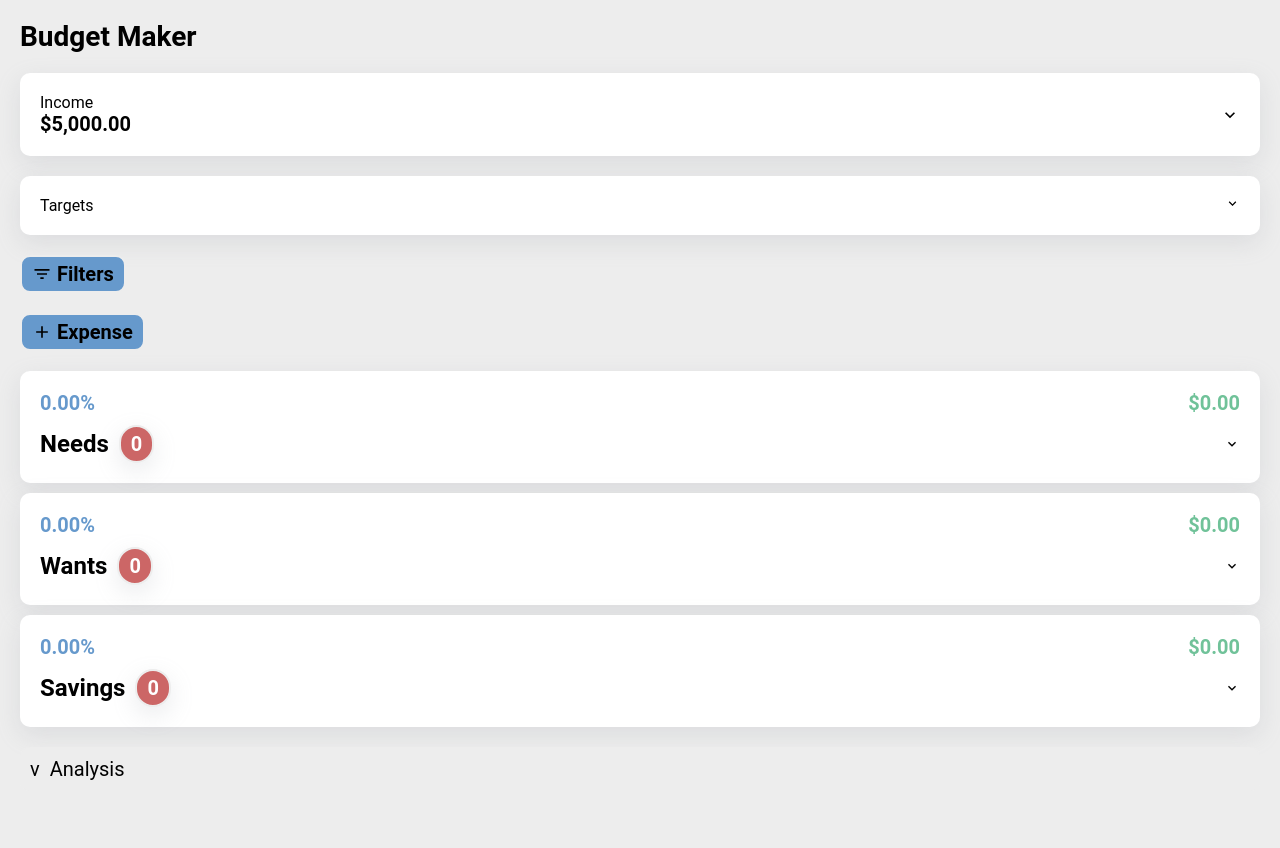
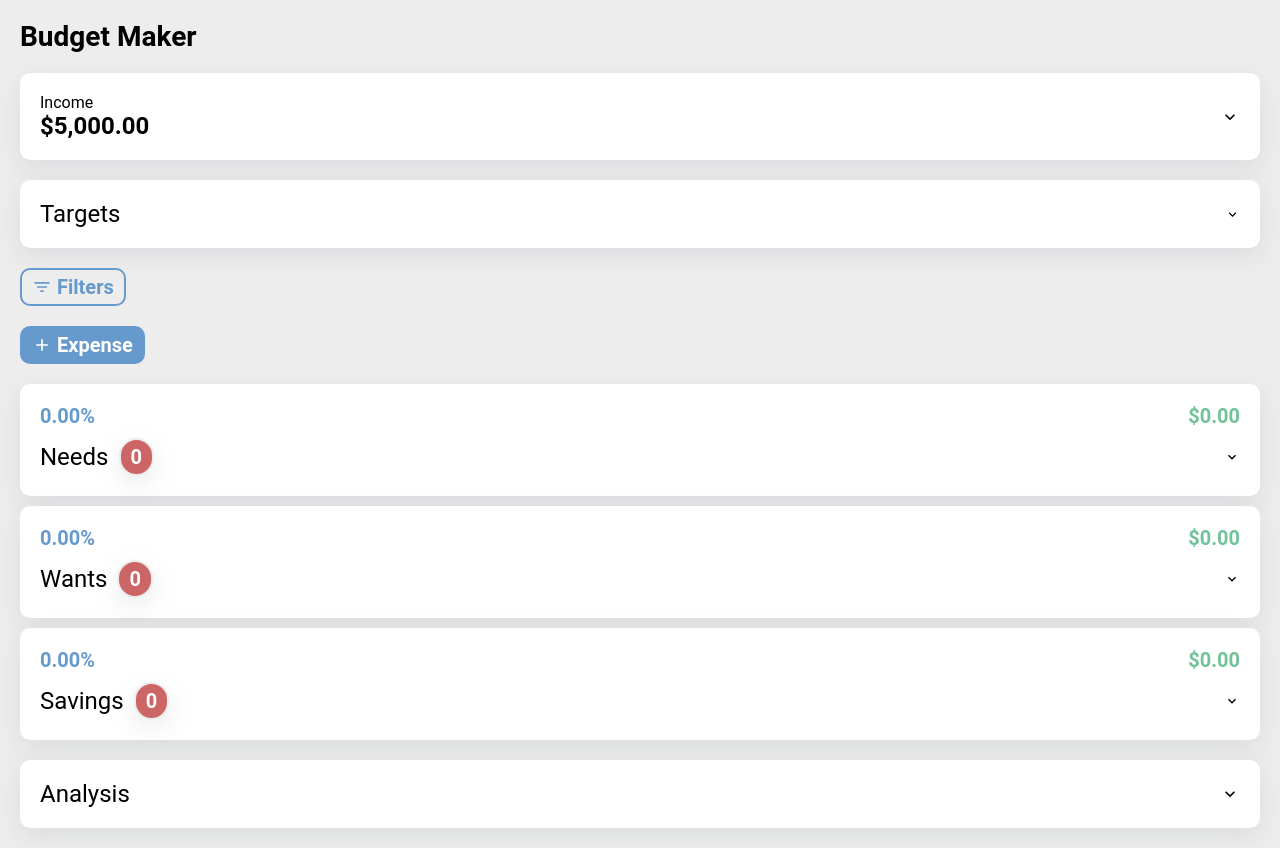
Before and after one commit to alexismarroquin7/budget_maker, a Next.js app: page / in a window 1280 px wide. Before the commit the page ends 811 px from the top, so only its background shows below. Built offline with nearby package versions, Linux system fonts and the light colour scheme.

Commit message:
adds fonts

```diff
--- a/app/globals.css
+++ b/app/globals.css
@@ -75,6 +75,7 @@ input {
   background-color: var(--background-color-secondary);
   border: 0;
   border-bottom: .2rem solid var(--background-color-secondary);
+  border-radius: var(--border-radius-primary);
 }
 
 
@@ -105,14 +106,25 @@ span {
 }
 
 .button,
-.button--primary {
-  color: var(--color-primary);
+.button--text {
   font-size: 2rem;
   font-weight: bold;
   padding: .5rem 1rem;
   border-radius: var(--border-radius-primary);
+  background-color: transparent;
+  color: var(--blue);
+  border: .2rem solid var(--background-color-secondary);
+  border-color: transparent;
+}
+.button--contained {
+  border-color: var(--blue);
   background-color: var(--blue);
-  border: .2rem solid var(--background-color-secondary);
+  color: var(--white);
+}
+.button--outlined {
+  border-color: var(--blue);
+  color: var(--blue);
+  background-color: transparent;
 }
 
 .card {
--- a/components/BudgetMaker/Analysis/index.js
+++ b/components/BudgetMaker/Analysis/index.js
@@ -1,49 +1,99 @@
+import { KeyboardArrowDown } from "@mui/icons-material";
 import styles from "./index.module.css";
+import { useState } from "react";
 
 export const Analysis = ({income, expenses, targets}) => {
-  const toggleOpen = (e) => {
-    const parent = e.currentTarget.parentElement
+  // const toggleOpen = (e) => {
+  //   const parent = e.currentTarget.parentElement
 
-    const carrot = parent.querySelector(`.${styles.carrot}`);
-    carrot.classList.toggle(styles.carrot_open);
+  //   const carrot = parent.querySelector(`.${styles.carrot}`);
+  //   carrot.classList.toggle(styles.carrot_open);
 
-    const target_section_button = parent.querySelector(`.${styles.section_button}`);
-    target_section_button.classList.toggle(styles.section_button_open);
+  //   const target_section_button = parent.querySelector(`.${styles.section_button}`);
+  //   target_section_button.classList.toggle(styles.section_button_open);
 
-    const details = parent.querySelector(`.${styles.details}`);
-    details.classList.toggle(styles.details_hidden)
-  }
+  //   const details = parent.querySelector(`.${styles.details}`);
+  //   details.classList.toggle(styles.details_hidden)
+  // }
+
+  const [open, setOpen] = useState(false);
+  const toggleOpen = () => setOpen(!open);
 
   return (
   <div
-    className={styles.section}
+    className={"card"}
   >
+    <div
+      className={styles.summary}
+    >
+      <h2
+        className={`${styles.summary_title} ${open ? styles.summary_title_open : ""}`}
+      >
+        Analysis
+      </h2>
 
       <button
         onClick={toggleOpen}
-      className={styles.section_button}
+        className={styles.summary_button}
       >
-      <span
-        className={styles.carrot}
-      >v</span>
-      Analysis
+        <KeyboardArrowDown
+          className={`${styles.carrot} ${open ? styles.carrot_open : ""}`}
+          fontSize="inherit"
+        />
       </button>
+
+    </div>
 
     {/* HIDDEN BY DEFAULT */}
     <div
-      className={`${styles.details} ${styles.details_hidden}`}
+      className={`${styles.details} ${open ? "" : styles.details_hidden}`}
     >
       <div
         className={`${styles.card}`}
       >
-        <h4>Total Expenses</h4>
-        <p>Count: {expenses.length}</p>
-        <p>Amount: {expenses.reduce((acc,curr) => {
+        <h3
+          className={`${styles.card_title}`}
+        >Total Expenses</h3>
+
+        <div
+          className={styles.card_tile}
+        >
+          <p
+            className={styles.card_tile_title}
+          >Count</p>
+          <p
+            className={styles.number}
+          >{expenses.length}</p>
+        </div>
+
+        <div
+          className={styles.card_tile}
+        >
+          <p
+            className={styles.card_tile_title}
+          >Amount</p>
+          <p
+            className={styles.number}
+          >${expenses.reduce((acc,curr) => {
             return acc + curr.amount;
-        }, 0)}</p>
-        <p>Percent: {(((expenses.reduce((acc,curr) => {
+            }, 0)}
+          </p>
+        </div>
+
+        <div
+          className={styles.card_tile}
+        >
+          <p
+            className={styles.card_tile_title}
+          >Percent</p>
+          <p
+            className={styles.number}
+          >{(((expenses.reduce((acc,curr) => {
             return acc + curr.amount;
-        }, 0)) / income) * 100).toFixed(2)}{'%'}</p>
+            }, 0)) / income) * 100).toFixed(2)}{'%'}
+          </p>
+
+        </div>
 
         <div
           className={styles.income_bar}
--- a/components/BudgetMaker/Analysis/index.module.css
+++ b/components/BudgetMaker/Analysis/index.module.css
@@ -1,13 +1,21 @@
-.section {
+.summary {
+  width: 100%;
   display: flex;
-  flex-flow: column wrap;
-  padding: 1rem;
-  background-color: var(--background-color-secondary);
-  border-radius: var(--border-radius-primary);
-  gap: 2rem;
+  flex-flow: row wrap;
+  justify-content: space-between;
+  align-items: center;
 }
 
-.section_button {
+.summary_title {
+  font-weight: normal;
+  transition: all .2s;
+}
+
+.summary_title_open {
+  font-weight: bold;
+}
+
+.summary_button {
   display: flex;
   flex-flow: row wrap;
   justify-content: flex-start;
@@ -31,13 +39,45 @@
 }
 
 .details {
+  width: 100%;
   display: flex;
   flex-flow: column wrap;
-  background-color: var(--background-color-terciary);
-  padding: 2rem;
-  border-radius: var(--border-radius-primary);
+  gap: 1rem;
 }
 
 .details_hidden {
   display: none;
 }
+
+.card {
+  display: flex;
+  flex-flow: column wrap;
+  align-items: center;
+  gap: 1rem;
+  padding: 2rem 0;
+}
+
+.card_title {
+  width: 100%;
+  text-align: left;
+}
+
+.card_tile {
+  width: 100%;
+  display: flex;
+  flex-flow: column wrap;
+  align-items: center;
+  background-color: var(--background-color-secondary);
+  padding: 1rem;
+  border-radius: var(--border-radius-primary);
+}
+
+.card_tile_title {
+  width: 100%;
+  text-align: left;
+}
+
+.number {
+  font-size: 2rem;
+  font-weight: bold;
+}
--- a/components/BudgetMaker/CreateExpenseMenu/index.js
+++ b/components/BudgetMaker/CreateExpenseMenu/index.js
@@ -37,7 +37,7 @@ export const CreateExpenseMenu = ({createExpenses}) => {
       className={styles.container}
     >
       <button
-        className={`button--primary ${styles.menu_button}`}
+        className={`button button--contained ${styles.menu_button}`}
         onClick={toggleOpen}
       >
         <AddIcon fontSize="inherit"/>
@@ -88,7 +88,7 @@ export const CreateExpenseMenu = ({createExpenses}) => {
               <span
                 className={styles.option_button_count}
               >
-                {count.needs}
+                {count.needs === 0 ? count.needs : `+ ${count.needs}`}
               </span>
             </button>
             <button
@@ -100,7 +100,7 @@ export const CreateExpenseMenu = ({createExpenses}) => {
               <span
                 className={styles.option_button_count}
               >
-                {count.wants}
+                {count.wants === 0 ? count.wants : `+ ${count.wants}`}
               </span>
             </button>
             <button
@@ -112,7 +112,7 @@ export const CreateExpenseMenu = ({createExpenses}) => {
               <span
                 className={styles.option_button_count}
               >
-                {count.savings}
+                {count.savings === 0 ? count.savings : `+ ${count.savings}`}
               </span>
             </button>
           </div>
--- a/components/BudgetMaker/ExpenseCard/index.module.css
+++ b/components/BudgetMaker/ExpenseCard/index.module.css
@@ -81,7 +81,6 @@
   gap: 2rem;
   background-color: var(--background-color-secondary);
   border-radius: var(--border-radius-primary);
-  padding: 1rem;
   box-shadow: var(--box-shadow-primary);
 }
 
--- a/components/BudgetMaker/FiltersMenu/index.js
+++ b/components/BudgetMaker/FiltersMenu/index.js
@@ -22,7 +22,7 @@ export const FiltersMenu = () => {
   return (
     <div>
       <button
-        className={`button ${styles.filters_button}`}
+        className={`button button--outlined ${styles.filters_button}`}
         onClick={handleClick}
       >
         <FilterListIcon fontSize="inherit"/>
@@ -95,6 +95,14 @@ export const FiltersMenu = () => {
 
           </label>
 
+          <div>
+            <button
+              className="button button--contained"
+            >Apply</button>
+            <button
+              className="button button--outlined"
+            >Cancel</button>
+          </div>
         </div>
 
       </div>
--- a/components/BudgetMaker/Income/index.js
+++ b/components/BudgetMaker/Income/index.js
@@ -38,11 +38,13 @@ export const Income = ({ setIncome, income }) => {
       <div
         className={styles.card_top_left}
       >
-        <p>
+        <p
+          className={`${styles.card_label} ${open ? styles.card_label_open : ""}`}
+        >
           Income
         </p>
         <p
-          className={styles.card_bottom_text}
+          className={`${styles.card_amount} ${open ? styles.card_amount_open : ""}`}
         >${formatCurrency(income)}</p>
       </div>
 
@@ -73,12 +75,15 @@ export const Income = ({ setIncome, income }) => {
           step="0.1"
         />
 
+        <div
+          className={styles.form_actions}
+        >
           <button
-          className={styles.form_button}
+            className={`button button--contained ${styles.form_button}`}
             type="submit"
             >Apply</button>
           <button
-          className={`${styles.form_button} ${styles.secondary}`}
+            className={`button button--outlined ${styles.form_button}`}
             type="button"
             onClick={(e) => {
               toggleOpen();
@@ -87,6 +92,7 @@ export const Income = ({ setIncome, income }) => {
               })
             }}
           >Cancel</button>
+        </div>
 
       </form>
     )}
--- a/components/BudgetMaker/Income/index.module.css
+++ b/components/BudgetMaker/Income/index.module.css
@@ -12,6 +12,25 @@
   display: flex;
   flex-flow: column wrap;
   align-items: flex-start;
+}
+
+.card_label,
+.card_amount {
+  transition: all .2s;
+}
+
+.card_label_open {
+  font-weight: bold;
+  font-size: 2rem;
+}
+
+.card_amount {
+  font-weight: bold;
+  font-size: 2.4rem;
+}
+
+.card_amount_open {
+  display: none;
 }
 
 .card_button {
@@ -50,7 +69,8 @@
   display: flex;
   flex-flow: column wrap;
   align-items: center;
-  gap: 1rem;
+  gap: 2rem;
+  padding: 1rem 0;
 }
 
 .label {
@@ -69,19 +89,17 @@
   border: 0;
   border-bottom: .2rem solid #eee;
   padding: 1rem;
+
+}
+
+.form_actions {
+  width: 100%;
+  display: flex;
+  flex-flow: column wrap;
+  align-items: center;
+  gap: 1rem;
 }
 
 .form_button {
   width: 100%;
-  font-size: 2rem;
-  padding: 1rem 2rem;
-  background-color: var(--background-color-primary);
-  border: .2rem solid var(--background-color-primary);
-  border-radius: var(--border-radius-primary);
-  font-weight: bold;
 }
-
-.form_button.secondary {
-  background-color: transparent;
-  color: var(--background-color-primary)
-}
--- a/components/BudgetMaker/Targets/index.js
+++ b/components/BudgetMaker/Targets/index.js
@@ -8,6 +8,7 @@ import {
 } from "@mui/icons-material";
 
 import styles from "./index.module.css";
+import { formatCurrency } from "@/utils";
 
 export const Targets = ({ income, targets, updateTargets }) => {
 
@@ -49,9 +50,11 @@ export const Targets = ({ income, targets, updateTargets }) => {
     <div
       className={styles.summary}
     >
-      <p>
+      <h2
+        className={`${styles.summary_title} ${open ? styles.summary_title_open : ""}`}
+      >
         Targets
-      </p>
+      </h2>
 
       <button
         onClick={toggleOpen}
@@ -97,6 +100,7 @@ export const Targets = ({ income, targets, updateTargets }) => {
           )}
       </div>
 
+
       <div
         className={styles.target_row}
       >
@@ -107,13 +111,19 @@ export const Targets = ({ income, targets, updateTargets }) => {
         <div
           className={styles.target_row_bottom}
         >
-          <p>${income * (formValues.needs_percent/100)}</p>
           <label
             className={styles.target_row_percent_label}
           >
             {formValues.needs_percent}%
+          </label>
+          <p
+            className={styles.target_row_amount_label}
+          >${formatCurrency(income * (formValues.needs_percent/100))}</p>
+        </div>
+
         <input
           type="range"
+          className={styles.range}
           name="needs_percent"
           value={formValues.needs_percent}
           onChange={handleChange}
@@ -122,8 +132,6 @@ export const Targets = ({ income, targets, updateTargets }) => {
           max={100}
           disabled={!editing}
         />
-          </label>
-        </div>
       </div>
 
       <div
@@ -132,16 +140,23 @@ export const Targets = ({ income, targets, updateTargets }) => {
         <h3
           className={styles.target_row_title}
         >Wants</h3>
+
         <div
           className={styles.target_row_bottom}
         >
-          <p>${income * (formValues.wants_percent/100)}</p>
           <label
             className={styles.target_row_percent_label}
           >
             {formValues.wants_percent}%
+          </label>
+          <p
+            className={styles.target_row_amount_label}
+          >${formatCurrency(income * (formValues.wants_percent/100))}</p>
+        </div>
+
         <input
           type="range"
+          className={styles.range}
           name="wants_percent"
           value={formValues.wants_percent}
           onChange={handleChange}
@@ -150,9 +165,6 @@ export const Targets = ({ income, targets, updateTargets }) => {
           max={100}
           disabled={!editing}
         />
-          </label>
-        </div>
-
       </div>
 
       <div
@@ -165,13 +177,19 @@ export const Targets = ({ income, targets, updateTargets }) => {
         <div
           className={styles.target_row_bottom}
         >
-          <p>${income * (formValues.savings_percent/100)}</p>
           <label
             className={styles.target_row_percent_label}
           >
             {formValues.savings_percent}%
+          </label>
+          <p
+            className={styles.target_row_amount_label}
+          >${formatCurrency(income * (formValues.savings_percent/100))}</p>
+        </div>
+
         <input
           type="range"
+          className={styles.range}
           name="savings_percent"
           value={formValues.savings_percent}
           onChange={handleChange}
@@ -180,9 +198,6 @@ export const Targets = ({ income, targets, updateTargets }) => {
           max={100}
           disabled={!editing}
         />
-          </label>
-        </div>
-
       </div>
 
     </form>
--- a/components/BudgetMaker/Targets/index.module.css
+++ b/components/BudgetMaker/Targets/index.module.css
@@ -3,6 +3,16 @@
   display: flex;
   flex-flow: row wrap;
   justify-content: space-between;
+  align-items: center;
+}
+
+.summary_title {
+  font-weight: normal;
+  transition: all .2s;
+}
+
+.summary_title_open {
+  font-weight: bold;
 }
 
 .button {
@@ -29,10 +39,10 @@
 }
 
 .details {
+  width: 100%;
   display: flex;
   flex-flow: column wrap;
-  background-color: var(--background-color-terciary);
-  padding: 1rem;
+  padding: 1rem 0;
   border-radius: var(--border-radius-primary);
 }
 
@@ -59,7 +69,9 @@
   flex-flow: column wrap;
   align-items: center;
   justify-content: space-between;
-  padding: 2rem;
+  padding: 2rem 0;
+  gap: 2rem;
+  border-top: .2rem solid var(--background-color-secondary);
 }
 
 .target_row_title {
@@ -75,7 +87,17 @@
 }
 
 .target_row_percent_label {
-  display: flex;
-  flex-flow: column wrap;
-  align-items: center;
+  font-size: 2rem;
+  font-weight: bold;
+  color: var(--blue);
 }
+
+.target_row_amount_label {
+  font-size: 2rem;
+  font-weight: bold;
+  color: var(--green);
+}
+
+.range {
+  width: 100%;
+}
--- a/components/BudgetMaker/ToggleCategory/index.js
+++ b/components/BudgetMaker/ToggleCategory/index.js
@@ -43,7 +43,7 @@ export const ToggleCategory = ({
 
         </div>
         <h2
-          className={styles.summary_title}
+          className={`${styles.summary_title} ${open ? styles.summary_title_open : ""}`}
         >
           {category === "needs" && "Needs"}
           {category === "wants" && "Wants"}
--- a/components/BudgetMaker/ToggleCategory/index.module.css
+++ b/components/BudgetMaker/ToggleCategory/index.module.css
@@ -12,6 +12,11 @@
   flex-flow: row wrap;
   align-items: center;
   gap: 1rem;
+  font-weight: normal;
+}
+
+.summary_title_open {
+  font-weight: bold;
 }
 
 .summary_attrs {
```
Lines whose indentation alone changed are shown as unchanged.
